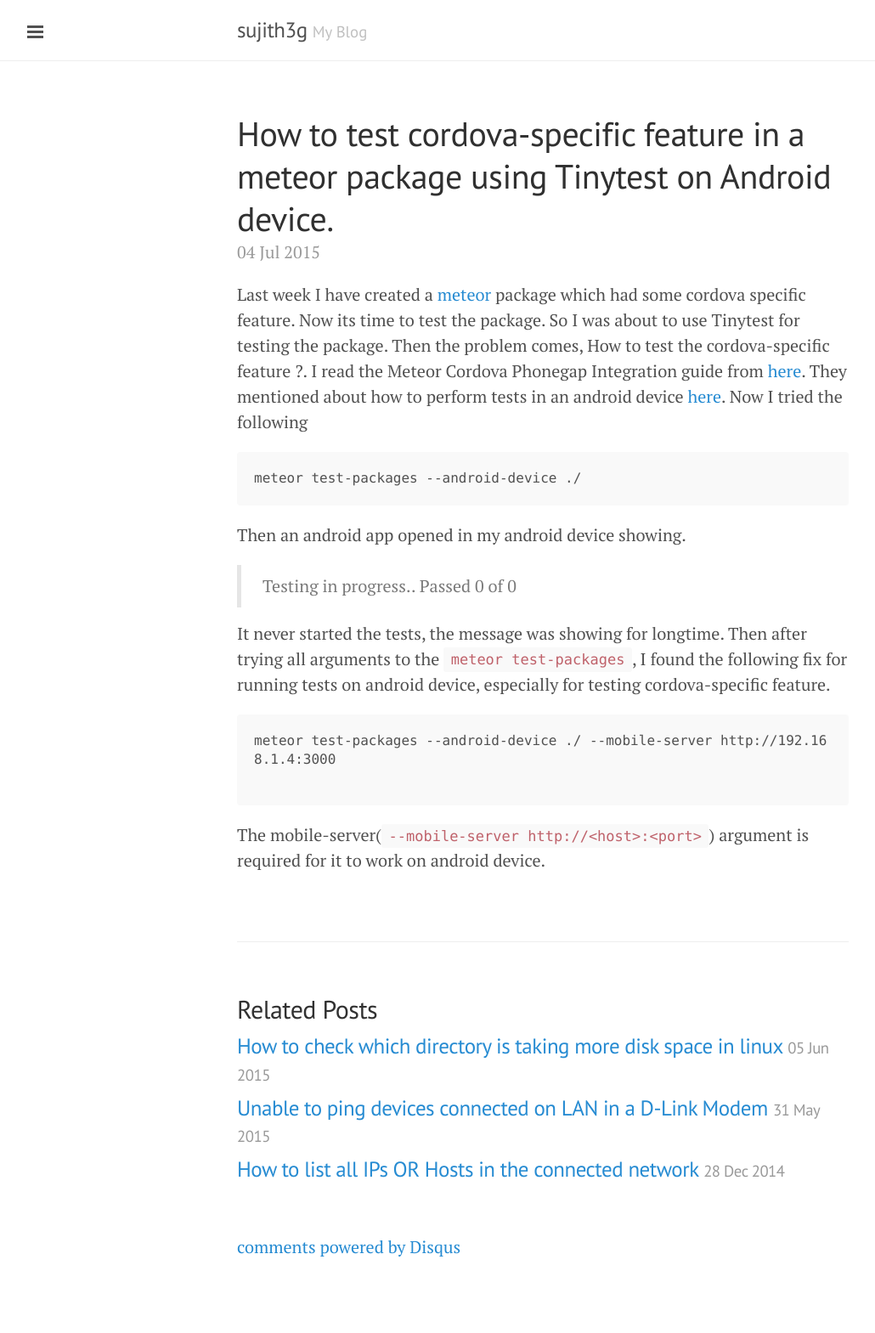
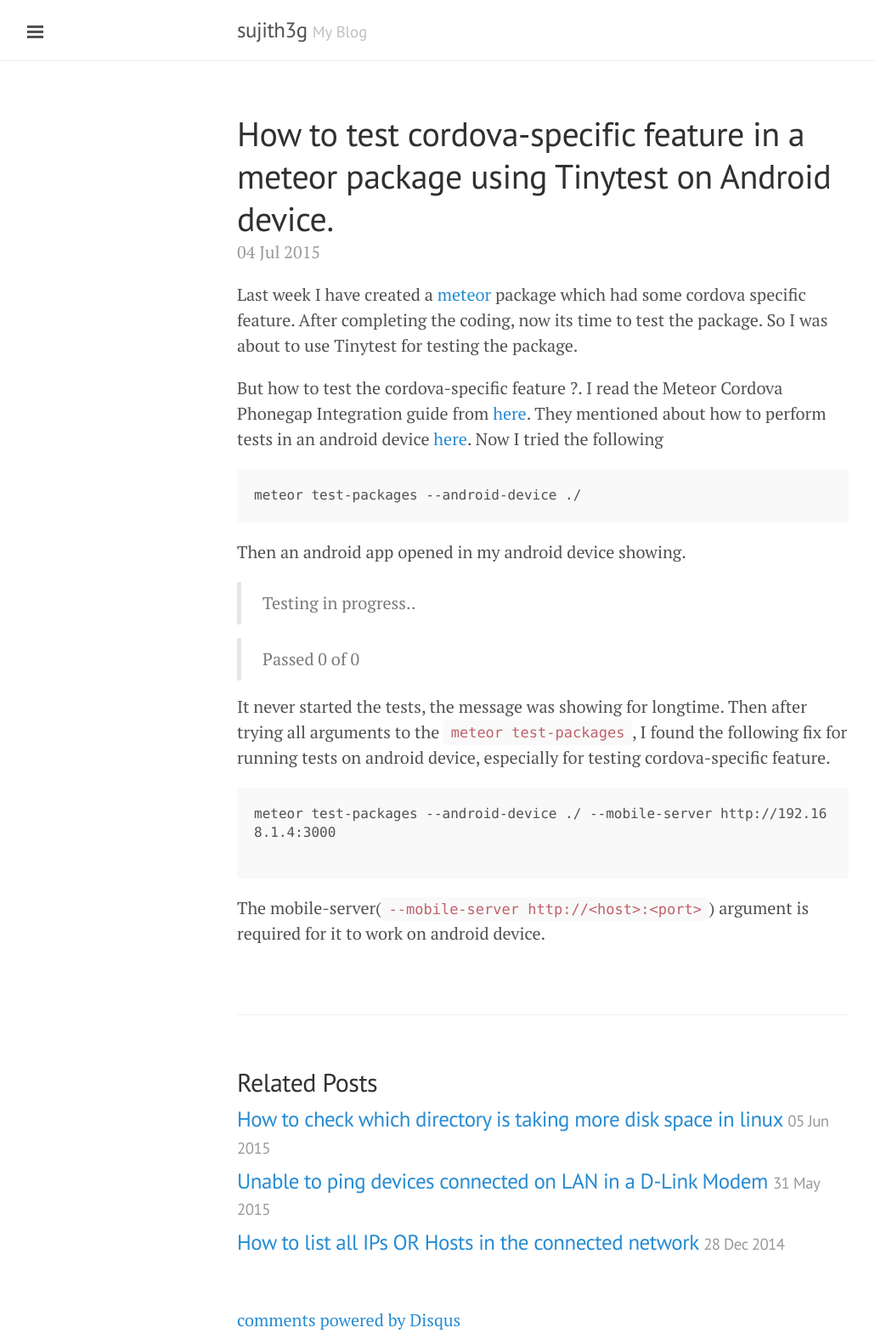
Before and after one commit to sujith3g/sujith3g.github.io, a Jekyll site: the page built from _posts/2015-07-04-test-meteor-package-using-tinytest-on-android-device.md, in a window 1280 px wide. Shown: the whole page at 85% size, without its empty margins (1-1031 px from the left). Built offline with Jekyll 4.4.1, drawn with Linux system fonts in a browser that asks for light colours; Markdown is read by kramdown in place of the engine named in the settings; comment, search, counter and statistics services are not loaded; before the commit the page ends 1483 px from its top, so only the background shows below that.

Commit message:
minor changes

````diff
--- a/_posts/2015-07-04-test-meteor-package-using-tinytest-on-android-device.md
+++ b/_posts/2015-07-04-test-meteor-package-using-tinytest-on-android-device.md
@@ -4,8 +4,10 @@ comments: true
 title: How to test cordova-specific feature in a meteor package using Tinytest on Android device.
 ---
 
-Last week I have created a [meteor](http://meteor.com/) package which had some cordova specific feature. Now its time to test the package.
-So I was about to use Tinytest for testing the package. Then the problem comes, How to test the cordova-specific feature ?.
+Last week I have created a [meteor](http://meteor.com/) package which had some cordova specific feature. After completing the coding, now its time to test the package.
+So I was about to use Tinytest for testing the package.
+
+But how to test the cordova-specific feature ?.
 I read the Meteor Cordova Phonegap Integration guide from [here](https://github.com/meteor/meteor/wiki/Meteor-Cordova-Phonegap-integration). They mentioned about how to perform tests in an android device [here](https://github.com/meteor/meteor/wiki/Meteor-Cordova-Phonegap-integration#testing). Now I tried the following
 
 ```
@@ -15,6 +17,7 @@ meteor test-packages --android-device ./
 Then an android app opened in my android device showing.
 
 > Testing in progress..
+
 > Passed 0 of 0
 
 It never started the tests, the message was showing for longtime. Then after trying all arguments to the `meteor test-packages`, I found the following fix for running tests on android device, especially for testing cordova-specific feature.
````
